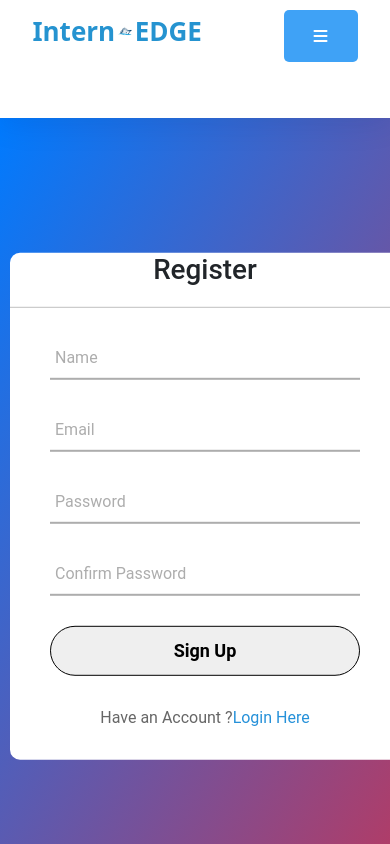
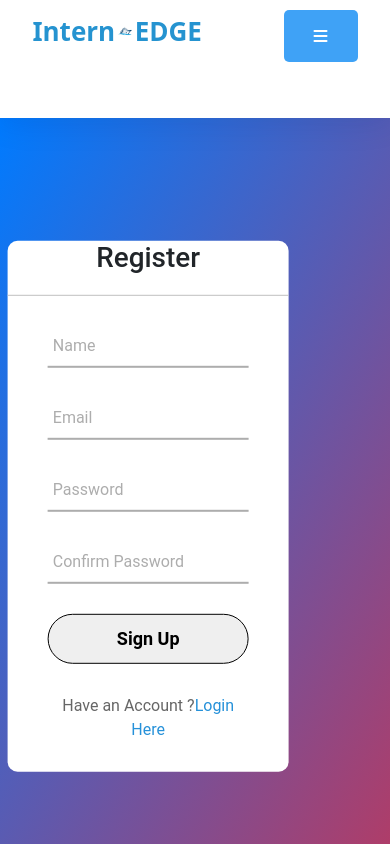
Before and after one commit to Jyoti-rgb/internEdge, a React (Create React App) app: page /signup in a window 390 px wide. Shown: the top 844 px of the page. Built offline with nearby package versions, Linux system fonts and the light colour scheme.

Commit message:
fix some css of signup page for responsive

```diff
--- a/src/components/pages/Login/login.css
+++ b/src/components/pages/Login/login.css
@@ -20,8 +20,8 @@
 }
 @media screen and (max-width: 600px) {
   .form-center {
-    width: 100%;
-    margin: 0 10px;
+    width: 72%;
+    left: 38%;
   }
 }
 .form-centerh1 {
--- a/src/components/pages/Signup/signup.css
+++ b/src/components/pages/Signup/signup.css
@@ -20,8 +20,8 @@
 }
 @media screen and (max-width: 600px) {
   .form-center {
-    width: 100%;
-    margin: 0 10px;
+    width: 80%;
+    left: 50%;
   }
 }
 
```
